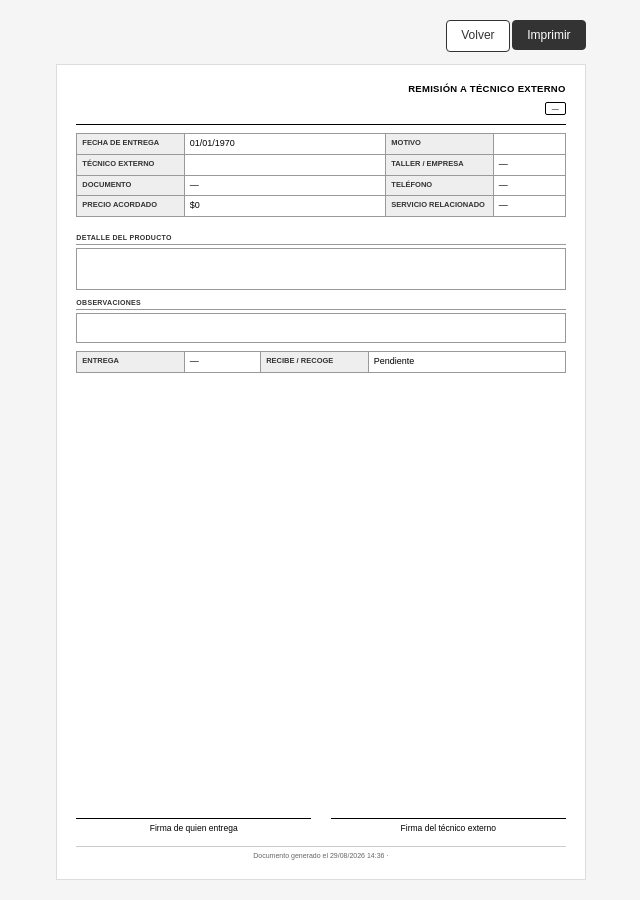
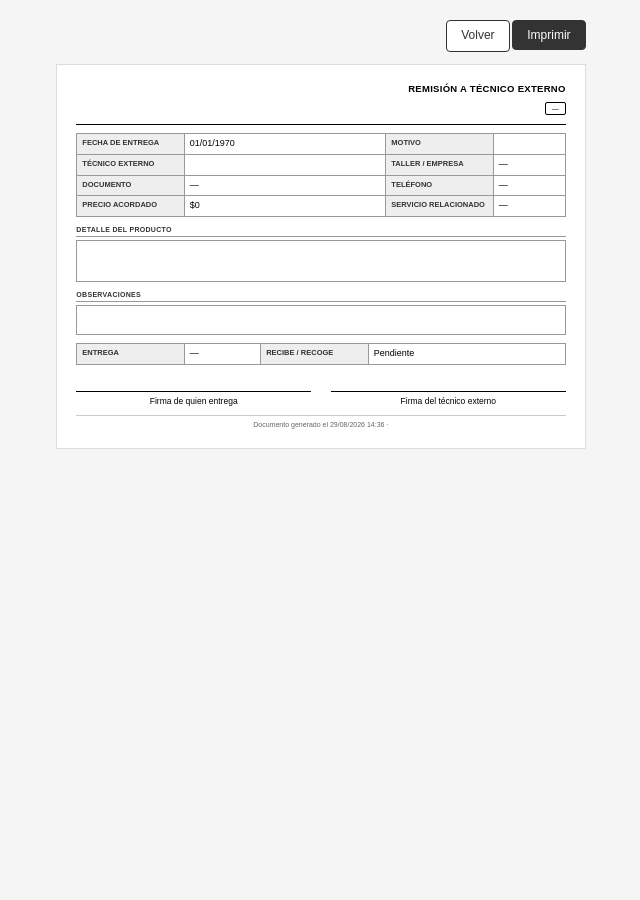
Before and after one commit to roje478/crud-systec, a PHP site: the page made by app/views/ordenes_externas/imprimir.php in a window 1280 px wide. Shown: the whole page, without its empty margins (319-959 px from the left). After the commit the page ends 449 px from the top, so only its background shows below. Run offline with PHP 8.4, Linux system fonts and the light colour scheme; the template is opened without the code that fills it, so the values that code supplies are empty; some libraries are stand-ins or nearby versions.

Commit message:
fix(tecnicos-externos): mantener firmas y pie dentro de la media hoja
Las firmas y el pie quedaban anclados al fondo de la página, así que el
documento terminaba partido: los datos arriba y las firmas al final, con un
vacío enorme en medio. Al imprimir sobre hoja carta para luego cortarla, el pie
caía fuera de la mitad.

Ahora el contenido fluye contiguo y todo el documento cabe en la mitad superior:
- se quita el anclaje flex al fondo y el min-height que estiraba la hoja
- se ajustan los espacios de firmas y pie

Medido renderizando a PDF con Chrome headless:
- orden normal: 4,06 in (10,3 cm), 48% del alto
- con DetalleProducto y Observaciones al máximo (500 y 1000 caracteres):
  5,46 in (13,9 cm), 64% del alto

Ambos casos por debajo de 5,5 in, que es la mitad de una hoja carta.

Co-Authored-By: Claude Opus 5 <noreply@anthropic.com>

```diff
--- a/app/views/ordenes_externas/imprimir.php
+++ b/app/views/ordenes_externas/imprimir.php
@@ -42,16 +42,11 @@ $logoUrl = EmpresaHelper::getLogoUrl();
         /* La hoja en pantalla imita el tamaño real de media carta */
         .hoja {
             width: 14cm;
-            min-height: 21.6cm;
             background: #fff;
             margin: 0 auto;
             padding: 0.5cm;
             border: 1px solid #ddd;
-            display: flex;
-            flex-direction: column;
         }
-        /* Empuja firmas y pie al final de la hoja */
-        .cierre { margin-top: auto; }
 
         /* Encabezado --------------------------------------------------- */
         .encabezado {
@@ -141,7 +136,7 @@ $logoUrl = EmpresaHelper::getLogoUrl();
             display: flex;
             justify-content: space-between;
             gap: 20px;
-            padding-top: 30px;
+            margin-top: 26px;
         }
         .firma { flex: 1; text-align: center; }
         .firma__linea {
@@ -151,7 +146,7 @@ $logoUrl = EmpresaHelper::getLogoUrl();
         }
 
         .pie {
-            margin-top: 12px;
+            margin-top: 8px;
             border-top: 1px solid #ccc;
             padding-top: 4px;
             font-size: 7px;
@@ -185,8 +180,6 @@ $logoUrl = EmpresaHelper::getLogoUrl();
             }
             .hoja {
                 width: auto;
-                /* alto de media carta menos los márgenes de @page */
-                min-height: calc(8.5in - 1cm);
                 margin: 0;
                 padding: 0;
                 border: none;
```
